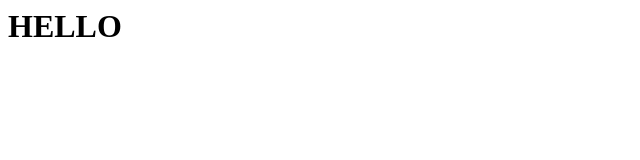
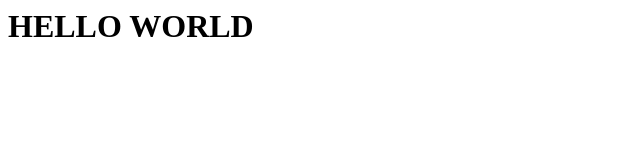
Before and after one commit to DBwarden/testing, a plain HTML site: page index.html in a window 1280 px wide. Shown: the whole page, without its empty margins (0-640 px from the left). Drawn offline with Linux system fonts and the light colour scheme.

Commit message:
added world text

```diff
--- a/index.html
+++ b/index.html
@@ -1,7 +1,7 @@
 <H1>
 
 
-HELLO
+HELLO WORLD
 
 
 
```
